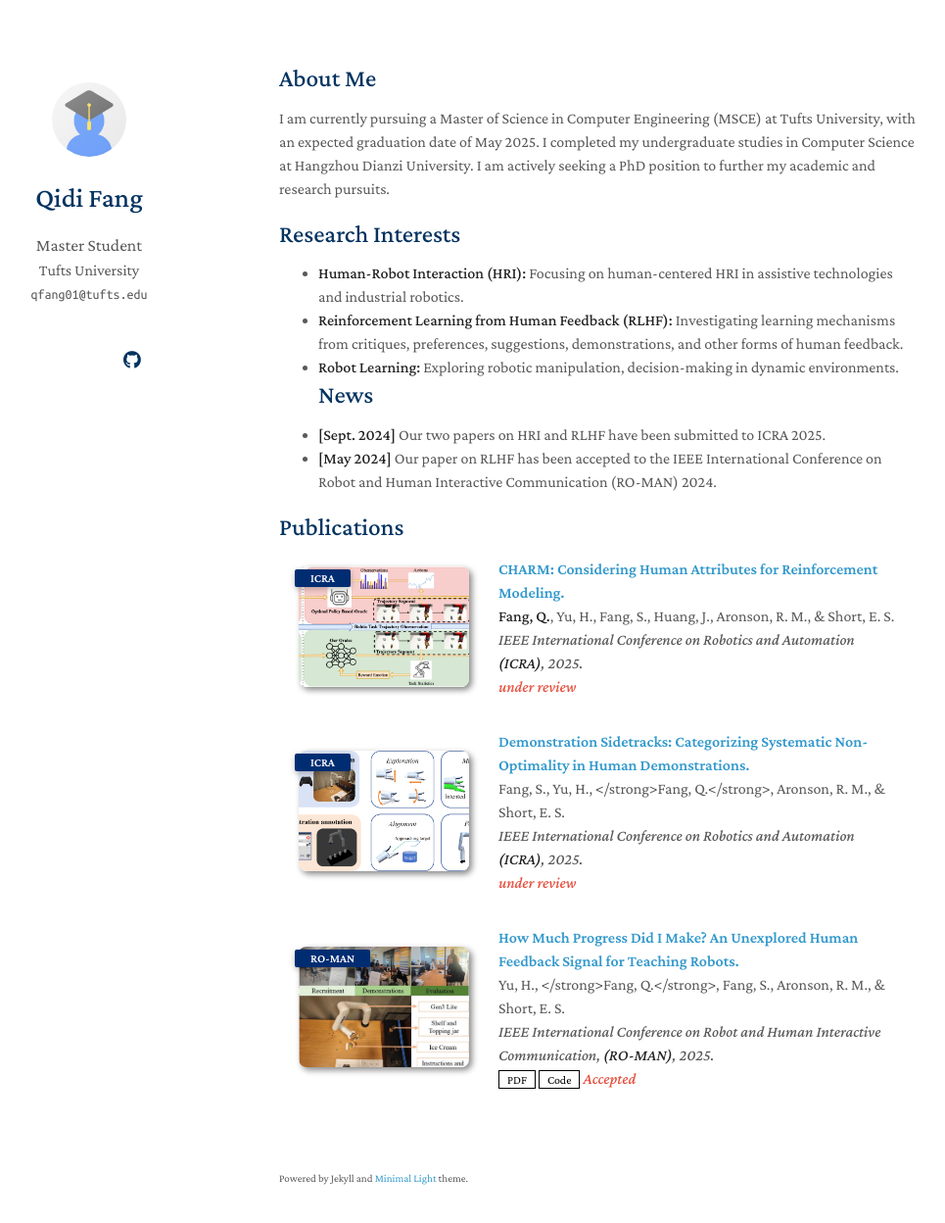
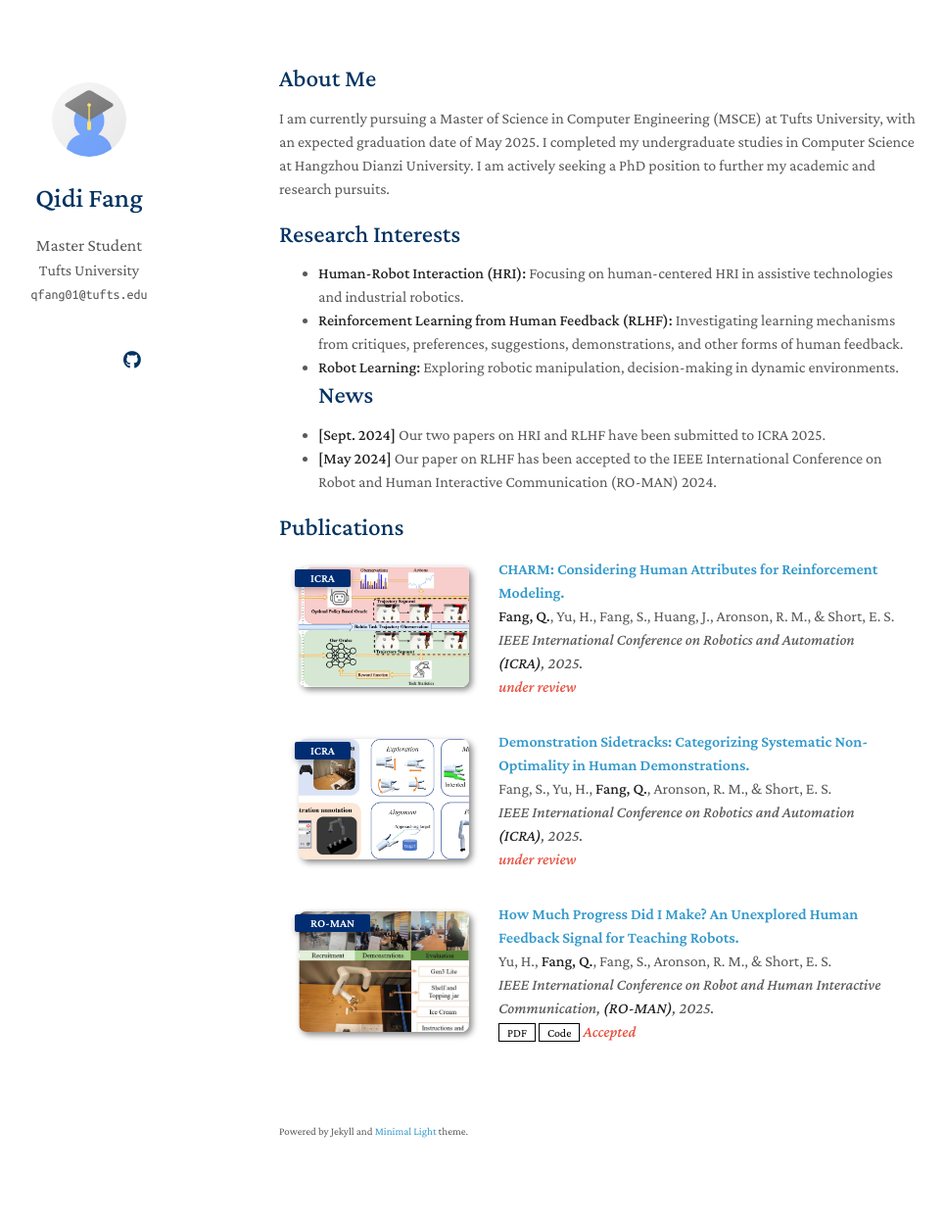
Before and after one commit to NoahF1205/qidifang.github.io, a Jekyll site: the page built from index.md, in a window 1280 px wide and 1283 px high. Shown: the top 1248 px of the window at 98% size, without its empty margins (185-1150 px from the left). Built offline with Jekyll 4.4.1, drawn with Linux system fonts in a browser that asks for light colours; a style sheet for code colours, icons or effects is not loaded; our own code applies the rules of GitHub Pages for plain Markdown files.

Commit message:
Update publications.yml

```diff
--- a/_data/publications.yml
+++ b/_data/publications.yml
@@ -11,7 +11,7 @@ main:
     notes: under review
 
   - title: "Demonstration Sidetracks: Categorizing Systematic Non-Optimality in Human Demonstrations."
-    authors: Fang, S., Yu, H., </strong>Fang, Q.</strong>, Aronson, R. M., & Short, E. S.
+    authors: Fang, S., Yu, H., <strong>Fang, Q.</strong>, Aronson, R. M., & Short, E. S.
     conference_short: ICRA
     conference: IEEE International Conference on Robotics and Automation <strong>(ICRA)</strong>, 2025.
     pdf:
@@ -21,7 +21,7 @@ main:
     notes: under review
 
   - title: "How Much Progress Did I Make? An Unexplored Human Feedback Signal for Teaching Robots."
-    authors: Yu, H., </strong>Fang, Q.</strong>, Fang, S., Aronson, R. M., & Short, E. S.
+    authors: Yu, H., <strong>Fang, Q.</strong>, Fang, S., Aronson, R. M., & Short, E. S.
     conference_short: RO-MAN
     conference: IEEE International Conference on Robot and Human Interactive Communication, <strong>(RO-MAN)</strong>, 2025.
     pdf: https://arxiv.org/pdf/2407.06459
```
